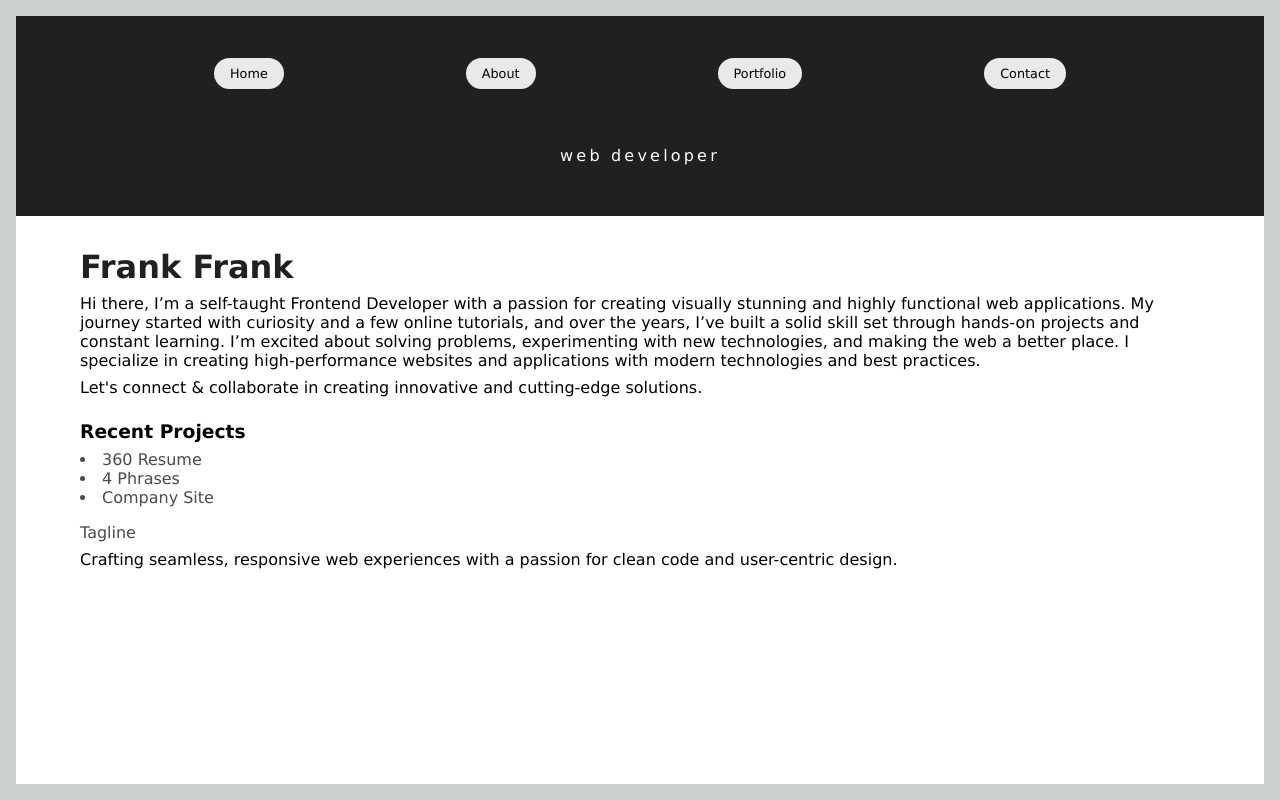
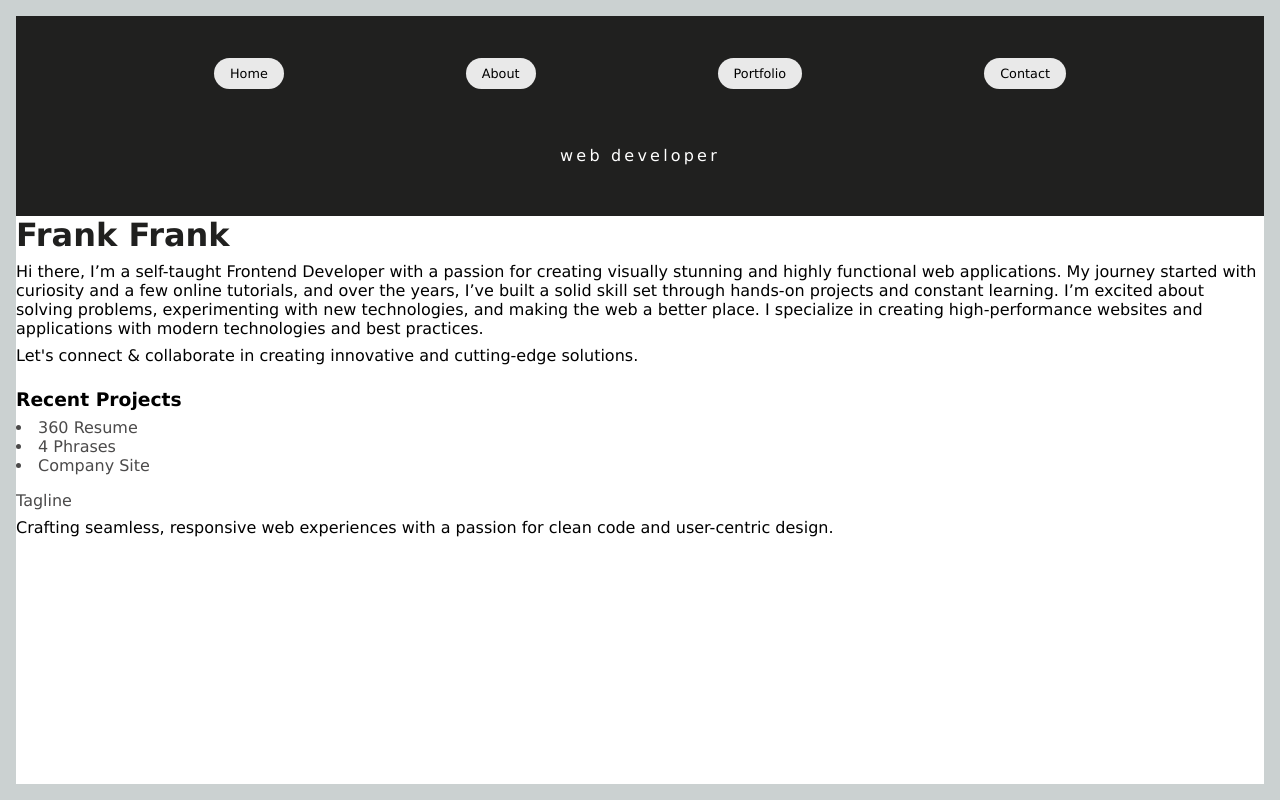
Before and after one commit to thembalakhe/portfolio-website, an Angular app: page /home in a window 1280 px wide. Built offline with nearby package versions, Linux system fonts and the light colour scheme.

Commit message:
removed padding to home component

```diff
--- a/src/app/components/Pages/home/home.component.css
+++ b/src/app/components/Pages/home/home.component.css
@@ -27,12 +27,7 @@
   text-decoration: none;
 }
 
-@media (min-width: 700px) {
 
-  .main {
-    padding: 2rem 4rem;
-  }
-}
 
 @media (max-width: 700px) {
 
```
